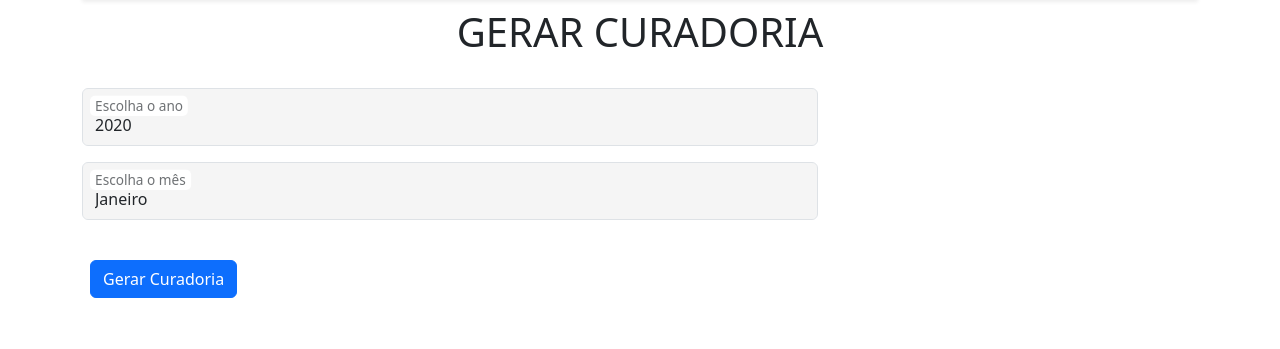
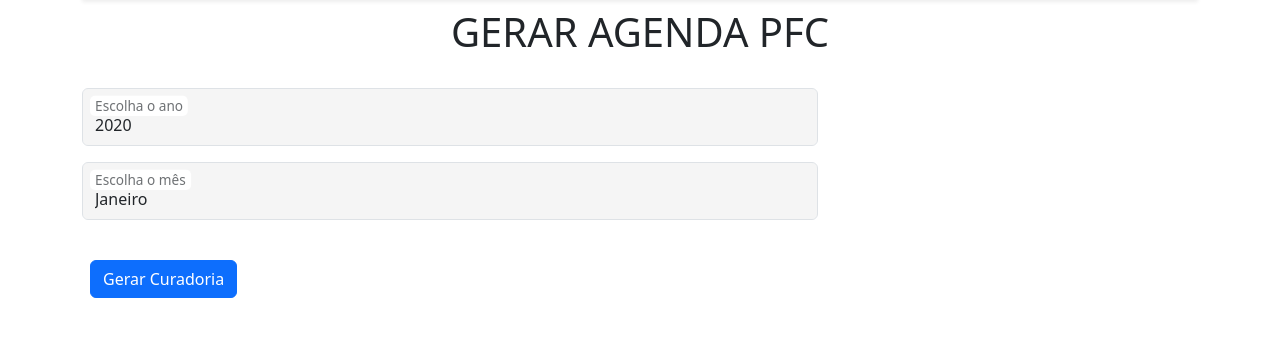
Before and after one commit to GibaTrindade/pfc_app_django, a Django app: page /curadoria/ in a window 1280 px wide. Shown: the part 71-420 px from the top of the page. Run offline with Django 4.2, Linux system fonts and the light colour scheme; tables that the repository leaves empty hold one stand-in row (values such as "Sample post"); parts of the project's set-up code (start-up, migrations or seed data) failed here and were passed over; some libraries are stand-ins or nearby versions.

Commit message:
agenda pfc finalizada

```diff
--- a/pfc_app/admin.py
+++ b/pfc_app/admin.py
@@ -137,6 +137,10 @@ class RelatorioAdmin(admin.ModelAdmin):
     inlines = [ItemRelatorioInline]
     list_display = ('codigo',)
 
+class CuradoriaAdmin(admin.ModelAdmin):
+    list_display = ('nome_curso', 'mes_competencia', 'permanente',)
+    list_editable = ('permanente',)
+
 
 # Register your models here.
 admin.site.register(Curso, CursoAdmin)
@@ -160,7 +164,7 @@ admin.site.register(Categoria)
 admin.site.register(Modalidade)
 admin.site.register(PlanoCurso, PlanoCursoAdmin)
 admin.site.register(Relatorio, RelatorioAdmin)
-admin.site.register(Curadoria)
+admin.site.register(Curadoria, CuradoriaAdmin)
 
 
 
--- a/pfc_app/templates/pfc_app/curadoria.html
+++ b/pfc_app/templates/pfc_app/curadoria.html
@@ -3,7 +3,7 @@
 {% block content %}
 {% include 'parciais/_messages.html' %}
 
-<div class="d-flex p-2 justify-content-center mb-0"><h1>GERAR CURADORIA</h1></div>
+<div class="d-flex p-2 justify-content-center mb-0"><h1>GERAR AGENDA PFC</h1></div>
 
         <form method="POST" class="mt-3" enctype="multipart/form-data">
             {% csrf_token %}
--- a/pfc_app/views.py
+++ b/pfc_app/views.py
@@ -28,6 +28,7 @@ from django.db.models.functions import Coalesce, Concat, Cast, ExtractYear
 from django.contrib.postgres.aggregates import StringAgg
 from django.contrib.postgres.expressions import ArraySubquery
 from datetime import date, datetime
+import calendar
 from django.views.generic import DetailView
 import os
 import zipfile
@@ -1940,6 +1941,17 @@ def draw_logos_curadoria(c: canvas.Canvas, width, height):
 
 
 def gerar_curadoria(request, ano, mes):
+    # Ano e mês são presumivelmente passados como inteiros, se não, converta-os.
+    ano = int(ano)
+    mes = int(mes)
+
+    # O primeiro dia do mês é sempre 1
+    data_inicio = date(ano, mes, 1)
+
+    # Último dia do mês - monthrange retorna o dia da semana do primeiro dia do mês e o número de dias no mês
+    ultimo_dia = calendar.monthrange(ano, mes)[1]
+    data_fim = date(ano, mes, ultimo_dia)
+
     trilhas = Trilha.objects.all()
 
     response = HttpResponse(content_type='application/pdf')
@@ -1997,9 +2009,8 @@ def gerar_curadoria(request, ano, mes):
         data_pfc = [
                 cabecalho_pfc,
             ]
-        for curso in trilha.cursos.filter(data_inicio__gte='2024-05-01', data_inicio__lte='2024-05-31'):
+        for curso in trilha.cursos.filter(data_inicio__gte=data_inicio, data_inicio__lte=data_fim):
             url = f"https://www.pfc.seplag.pe.gov.br/curso_detail/{curso.id}"
-            print(url)
             link_text = '<u><link href="' + url + '">' + 'Inscrição' + '</link></u>'
             data_pfc.append(
                 [Paragraph(curso.nome_curso, body_style),
@@ -2012,8 +2023,12 @@ def gerar_curadoria(request, ano, mes):
         data = [
                 cabecalho,
             ]
-        for curadoria in trilha.curadorias.filter(mes_competencia__gte='2024-05-01', mes_competencia__lte='2024-05-31'):
-            print(curadoria.nome_curso)
+
+        curadorias = trilha.curadorias.filter(
+            Q(mes_competencia__gte=data_inicio, mes_competencia__lte=data_fim) |
+            Q(permanente=True)
+        )
+        for curadoria in curadorias:
 
             url = curadoria.link_inscricao
             link_text = '<u><link href="' + url + '">' + 'Inscrição' + '</link></u>'
@@ -2030,7 +2045,9 @@ def gerar_curadoria(request, ano, mes):
         if len(data_pfc) > 1:
             table_pfc = Table(data_pfc, colWidths=[215, 50, 30, 80, 120])
 
-        table = Table(data, colWidths=[215, 50, 30, 80, 120])
+        if len(data) > 1:
+            table = Table(data, colWidths=[215, 50, 30, 80, 120])
+
         table_style = TableStyle([
             ('BACKGROUND', (0,0), (-1,0), colors.gray),
             ('TEXTCOLOR', (0,0), (-1,0), colors.white),
@@ -2042,11 +2059,14 @@ def gerar_curadoria(request, ano, mes):
             ('GRID', (0,0), (-1,-1), 1, colors.white),
             ('FONTSIZE', (0,0), (-1,-1), 8)
         ])
+        print(y_table)
+
 
         if len(data_pfc) > 1:
             table_pfc.setStyle(table_style)
 
-        table.setStyle(table_style)
+        if len(data) > 1:
+            table.setStyle(table_style)
 
         hex_color = trilha.cor_circulo
         rgb_normalized = hex_to_rgb_normalizado(hex_color)
@@ -2056,12 +2076,41 @@ def gerar_curadoria(request, ano, mes):
         p.setFillColorRGB(0, 0, 0)
         p.drawString(75, y_table + 15, trilha.nome)
         if len(data_pfc) > 1:
-            w, h = table_pfc.wrapOn(p, 0, 0)  # Prepara a tabela para ser desenhada
+            w, h = table_pfc.wrapOn(p, 0, 0)
+            if y_table-h <= 40:
+                draw_logos_curadoria(p, width, height)
+                p.setFont("Helvetica", 26)
+                mes_escolhido = MONTHS[int(mes)-1][1]
+                text_title = f"Agenda de {mes_escolhido}"
+                p.drawCentredString(width / 2, height - 50, text_title)
+                p.showPage()  # Cria uma nova página
+                p.setFont("Helvetica", 26)  # Redefinindo a fonte para o título
+                mes_escolhido = MONTHS[int(mes)-1][1]
+                text_title = f"Agenda de {mes_escolhido}"
+                p.drawCentredString(width / 2, height - 50, text_title)
+                draw_logos_curadoria(p, width, height)
+                y_table = 750  # Redefinir `y_table` para o topo da nova página  # Prepara a tabela para ser desenhada
             table_pfc.drawOn(p, 50, y_table-h)
             y_table -= h + 20
-        w, h = table.wrapOn(p, 0, 0)  # Prepara a tabela para ser desenhada
-        table.drawOn(p, 50, y_table-h)  # Desenha a tabela na posição x=50, y=500
-        y_table -= h + 60
+        if len(data) > 1:
+            w, h = table.wrapOn(p, 0, 0)  # Prepara a tabela para ser desenhada
+            if y_table-h <= 40:
+                draw_logos_curadoria(p, width, height)
+                p.setFont("Helvetica", 26)
+                mes_escolhido = MONTHS[int(mes)-1][1]
+                text_title = f"Agenda de {mes_escolhido}"
+                p.drawCentredString(width / 2, height - 50, text_title)
+                p.showPage()  # Cria uma nova página
+                p.setFont("Helvetica", 26)  # Redefinindo a fonte para o título
+                mes_escolhido = MONTHS[int(mes)-1][1]
+                text_title = f"Agenda de {mes_escolhido}"
+                p.drawCentredString(width / 2, height - 50, text_title)
+                draw_logos_curadoria(p, width, height)
+                y_table = 750  # Redefinir `y_table` para o topo da nova página  # Prepara a tabela para ser desenhada
+            table.drawOn(p, 50, y_table-h)
+            y_table -= h + 60  # Desenha a tabela na posição x=50, y=500
+        else:
+            y_table -= 40
     draw_logos_curadoria(p, width, height)
     p.setFont("Helvetica", 26)
     mes_escolhido = MONTHS[int(mes)-1][1]
--- a/templates/parciais/_nav.html
+++ b/templates/parciais/_nav.html
@@ -33,6 +33,7 @@
                                 <li><a class="dropdown-item" href="{% url 'usuarios_sem_ch' %}">Lista Usuários</a></li>
                                 <li><hr class="dropdown-divider"></li>
                                 <li><a class="dropdown-item" href="{% url 'relatorio' %}">Gerar Relatório</a></li>
+                                <li><hr class="dropdown-divider"></li>
                                 <li><a class="dropdown-item" href="{% url 'curadoria' %}">Curadoria</a></li>
                             </ul>
                         </li>
```
